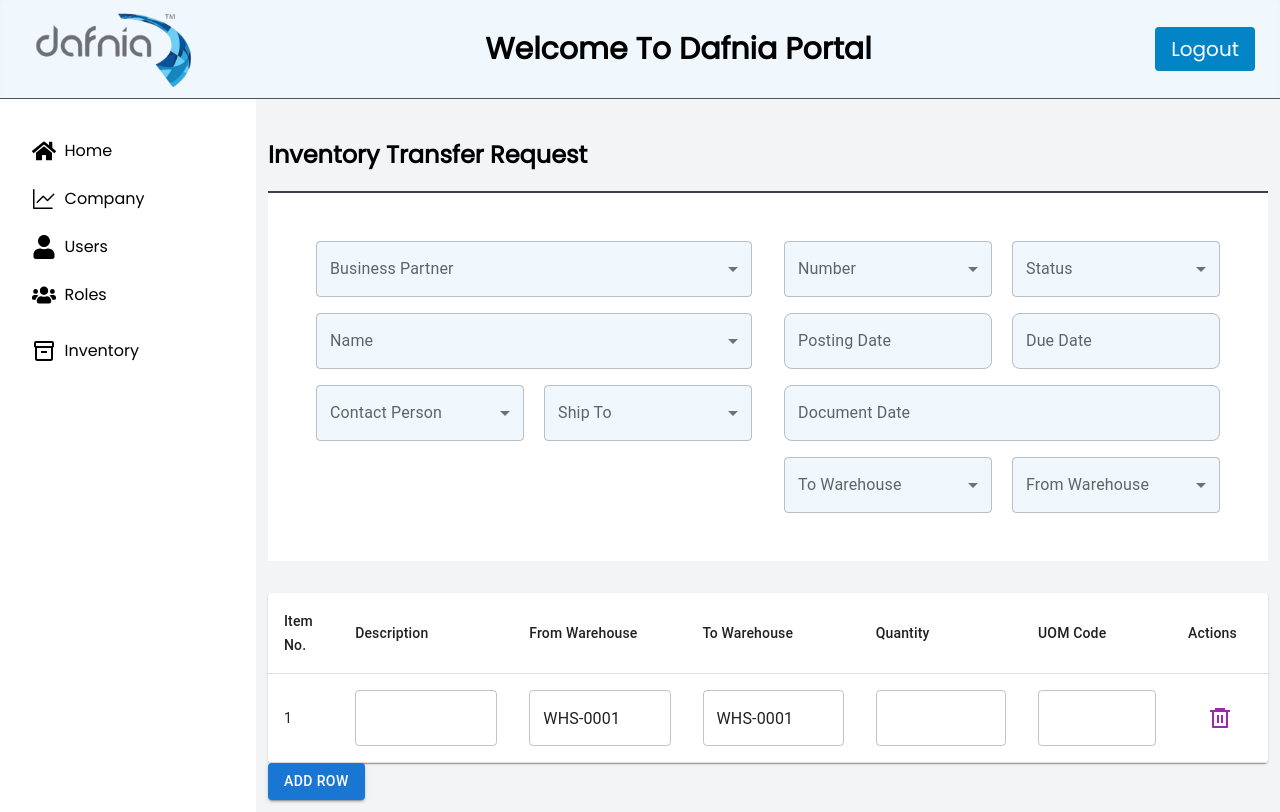
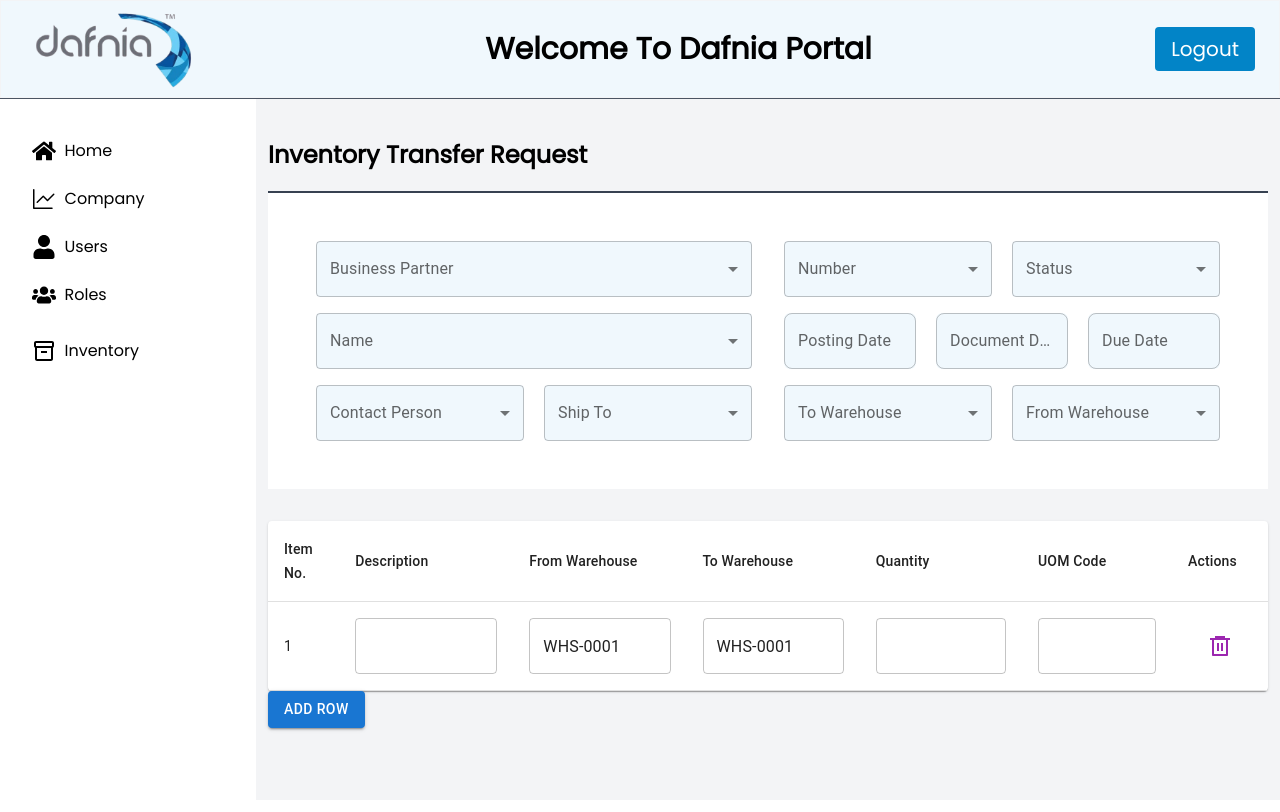
Before and after one commit to haseebx16/dafnia, a Next.js app: page /inventory-req in a window 1280 px wide. Built offline with nearby package versions, Linux system fonts and the light colour scheme.

Commit message:
Update page.js

```diff
--- a/app/inventory-req/page.js
+++ b/app/inventory-req/page.js
@@ -155,35 +155,39 @@ function Page() {
               </div>
 
 
-             <div style={{ display: 'flex', flexWrap: 'wrap', gap: '20px' }}>
+             <div style={{ display: 'flex', flexWrap: 'nowrap', gap: '20px', width: '100%'}}>
                 {/* Posting Date */}
-            <div style={{ flex: '1 1 45%' }}>
+                <div style={{ flex: '1 1 33%' }}>
                     <RoundedField
-            grids={4} label="Posting Date"
+                      grids={2} label="Posting Date"
                       id="pDate"
                       name="pDate"
                       type="text"
                     />
                 </div>
+                <div style={{ flex: "1 1 33%" }}>
+                  <RoundedField grids={2}
+                      label="Document Date"
+                      id="DocDate"
+                      name="DocDate"
+                      type="text"
+                    />
+                </div>
 
                 {/* Due Date */}
-            <div style={{ flex: '1 1 45%' }}>
+                <div style={{ flex: '1 1 33%' }}>
                 <RoundedField
-            grids={4}
+                      grids={2}
                       label="Due Date"
                       id="dDate"
                       name="dDate"
-            type="text"/>
+                      type="text"
+                    />
                 </div>
             </div>
 
             {/* Document Date */}
 
-            <RoundedField grids={6}
-            label="Document Date"
-            id="DocDate"
-            name="DocDate"
-            type="text"/>
 
 
             <div style={{ display: 'flex', flexWrap: 'wrap', gap: '20px' }}>
```
Lines whose indentation alone changed are shown as unchanged.
